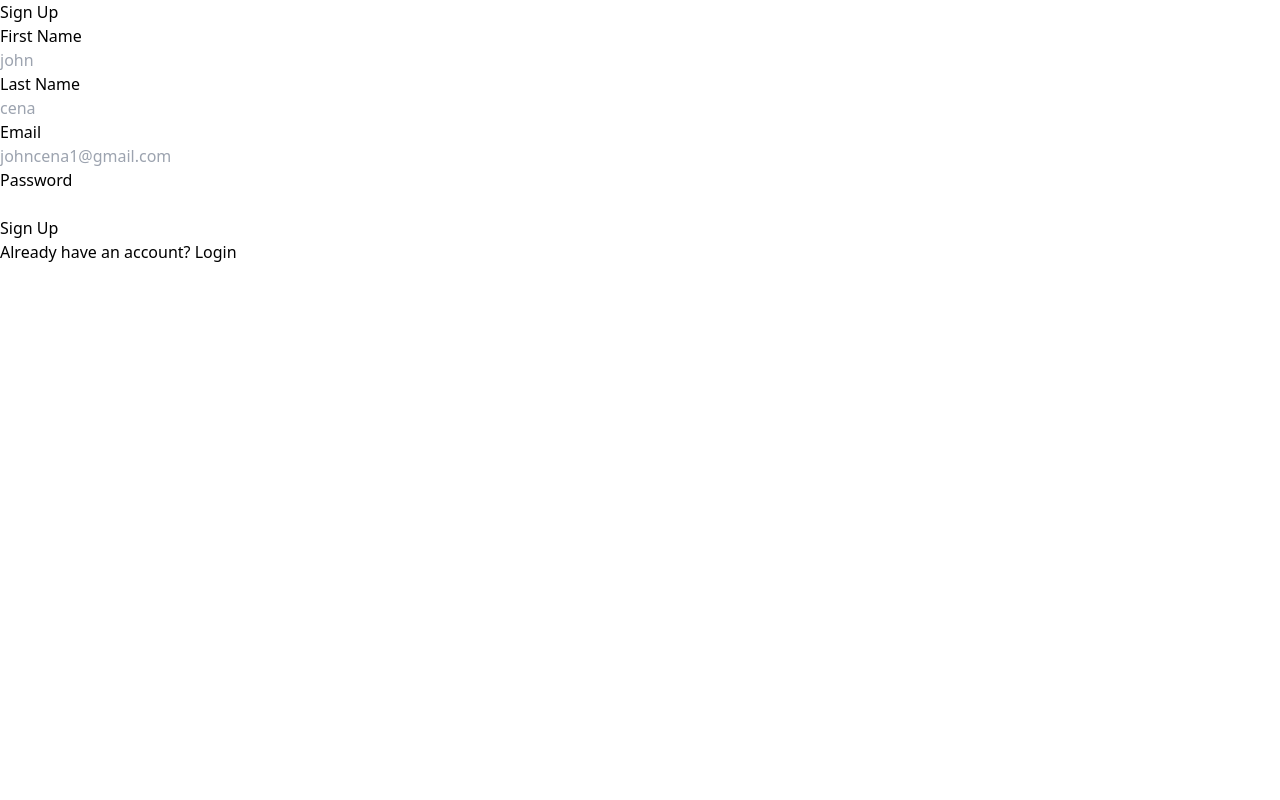
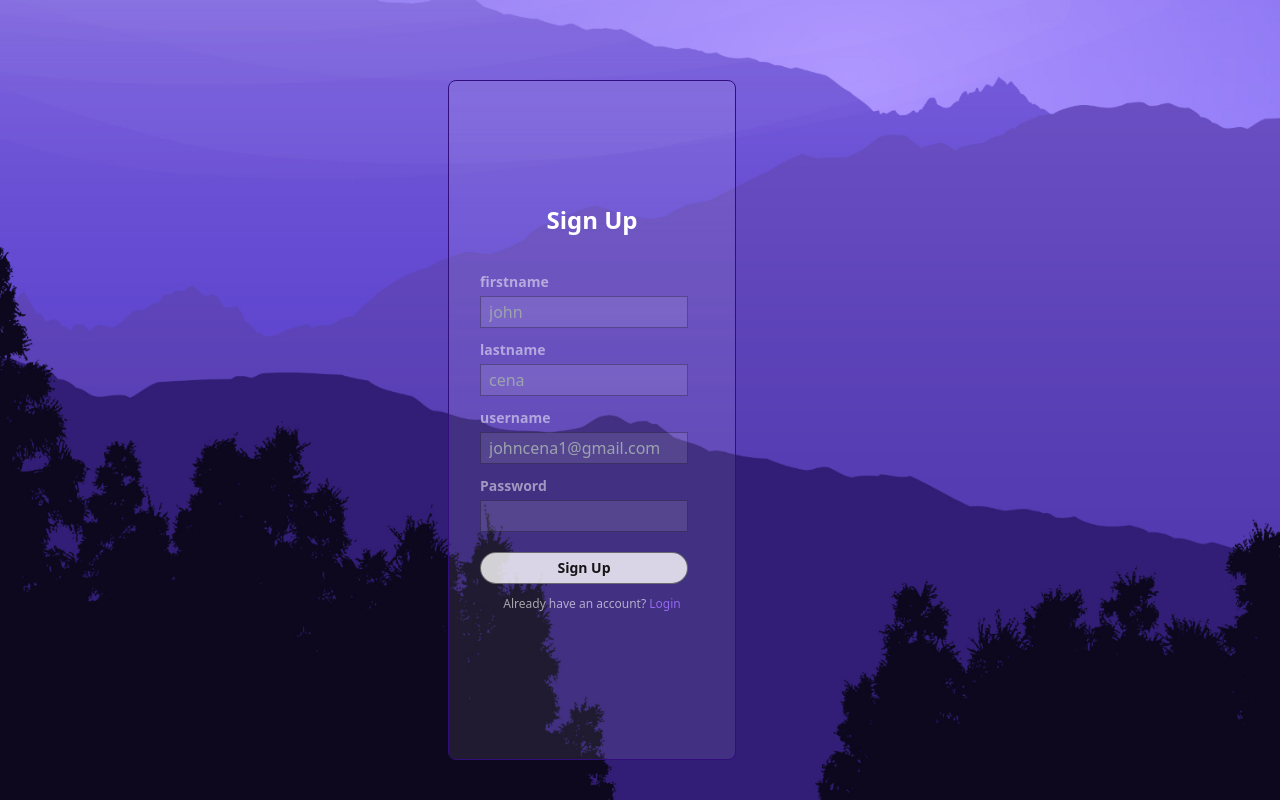
Before and after one commit to ayanSCYY/paymentApp-, a React (Vite) app in the folder frntend/: page /signup in a window 1280 px wide. Built offline with nearby package versions, Linux system fonts and the light colour scheme.

Commit message:
designed signuppage

```diff
--- a/frntend/src/components/Headers.jsx
+++ b/frntend/src/components/Headers.jsx
@@ -4,7 +4,7 @@ function Header() {
     const navigate = useNavigate();
 
     return (
-    <div className="h-16 w-1512 ">
+    <div className="h-16 w-1512 bg-white/[0.7] ">
         <div className="flex justify-between">
            <div className="flex">
              <div className="h-6 w-6 b border-4 border-t-figma-bt border-r-figma-br border-b-figma-bl border-l-figma-bb ml-16 mt-4 "></div>
--- a/frntend/src/pages/Signwup.jsx
+++ b/frntend/src/pages/Signwup.jsx
@@ -10,18 +10,22 @@ function Signup() {
     const navigate = useNavigate();
 
     return (
-        <div>
-            <div>Sign Up</div>
-            <div>
-                <div>First Name</div>
-                <input type="text" placeholder="john" onChange={(e) => setFirstname(e.target.value)} />
-                <div>Last Name</div>
-                <input type="text" placeholder="cena" onChange={(e) => setLastname(e.target.value)} />
-                <div>Email</div>
-                <input type="text" placeholder="johncena1@gmail.com" onChange={(e) => setEmail(e.target.value)} />
-                <div>Password</div>
-                <input type="text" onChange={(e) => setPassword(e.target.value)} /><br/>
-                <button onClick={async () => {
+    <div className='flex bg-signuppg bg-cover h-screen '>
+        <div className='flex flex-col h-84 w-72 border-1 border-bordersu rounded-lg items-center justify-center ml-104 mt-20 mb-10 bg-white/[0.08]'>
+            <div className='text-2xl text-center  font-bold text-white'>
+                Sign Up
+            </div>
+            <div className='p-6  '>
+                <div className='text-white/[0.5] text-sm font-bold mb-1 mt-3'>firstname</div>
+                <input className='border-black/[0.30] border-1.5 bg-white/[0.1] h-8 w-52 items-center p-2 transition ease-in-out delay-25 hover:-translate-y-0.3 hover:scale-100 hover:bg-white/[0.03] duration-500 ' type="text" placeholder="john" onChange={(e) => setFirstname(e.target.value)} />
+                <div className='text-white/[0.5] text-sm font-bold mb-1 mt-3'>lastname</div>
+                <input className='border-black/[0.30] border-1.5 bg-white/[0.1] h-8 w-52 items-center p-2 transition ease-in-out delay-25 hover:-translate-y-0.3 hover:scale-100 hover:bg-white/[0.03] duration-500' type="text" placeholder="cena" onChange={(e) => setLastname(e.target.value)} />
+                <div className='text-white/[0.5] text-sm font-bold mb-1 mt-3'>username</div>
+                <input className='border-black/[0.30] border-1.5 bg-white/[0.1] h-8 w-52 items-center p-2 transition ease-in-out delay-25 hover:-translate-y-0.3 hover:scale-100 hover:bg-white/[0.03] duration-500' type="text" placeholder="johncena1@gmail.com" onChange={(e) => setEmail(e.target.value)} />
+                <div className='text-white/[0.5] text-sm font-bold mb-1 mt-3'>Password</div>
+                <input className='border-black/[0.30] border-1.5 bg-white/[0.1] h-8 w-52 items-center p-2 transition ease-in-out delay-25 hover:-translate-y-0.3 hover:scale-100 hover:bg-white/[0.03] duration-500' type="text" onChange={(e) => setPassword(e.target.value)} /><br/>
+                <div className='text-center  mt-5  '>
+                    <button className='text-black/[0.9] bg-white/[0.8] border-1 border-black/[0.50] rounded-3xl h-8 w-52 text-sm font-bold transition ease-in-out delay-25 hover:-translate-y-0.3 hover:scale-100 hover:bg-white/[0.40] duration-1000 mr-4' onClick={async () => {
                     const response = await axios.post("http://localhost:3000/api/v1/user/signup", {
                         username: email,
                         firstName: firstname,
@@ -32,11 +36,13 @@ function Signup() {
                     localStorage.setItem("firstName", response.data.firstName);
                     navigate("/Dashboard");
                 }}>Sign Up</button>
-                <div>
-                    <div>Already have an account? <a href="/signIn">Login</a></div>
+                </div>
+                <div className='mt-3'>
+                    <div className='text-white/[0.60] text-xs text-center'>Already have an account? <a className='text-black text-button2' href="/signIn">Login</a></div>
                 </div>
             </div>
         </div>
+    </div>
     );
 }
 
--- a/frntend/tailwind.config.js
+++ b/frntend/tailwind.config.js
@@ -14,12 +14,25 @@ export default {
         'figma-hc':'#2A61DC',
         'figma-button':'#5998A1',
         'figma-t':'#8ACBC3',
+        'white':'#ffffff',
+        'bordersu':'#310D7E',
+        'button2':'#9468F1'
       },
       margin:{
         '88':'22rem',
+        '84':'21rem',
+        '100':'26rem',
+        '104':'28rem'
+
       },
       backgroundImage: {
+        'signuppg':"url('/src/assets/signuppg.png')",
        'firstpagepg': "url('/src/assets/firstpage.png')",
+
+      },
+      borderWidth:{
+        '1':'1px',
+        '1.5':'1.5px'
       }
     },
   },
```
Also changed, not shown: frntend/src/assets/signuppg.png (added), 1 other file (tests, documents, lock files or other folders).
